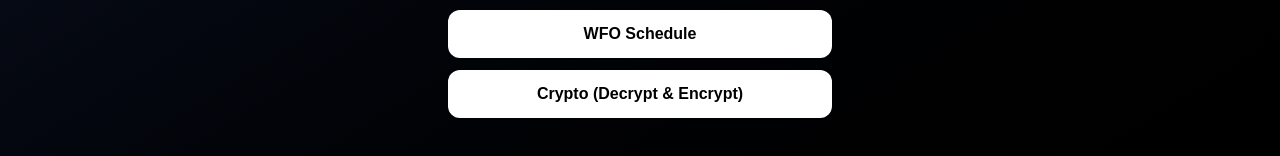
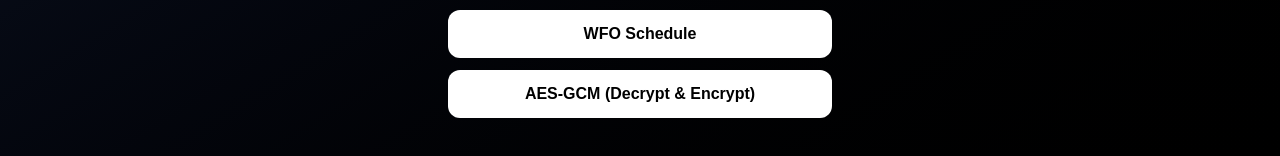
Before and after one commit to ilhammariq/bafweb-links, a Next.js app: page / in a window 1280 px wide. Shown: the part 480-636 px from the top of the page. Built offline with nearby package versions, Linux system fonts and the light colour scheme.

Commit message:
modify title and link crypto web

```diff
--- a/src/pages/index.js
+++ b/src/pages/index.js
@@ -3,7 +3,7 @@ import Image from "next/image";
 export default function Home() {
   const links = [
     { name: "WFO Schedule", url: "https://wfo-days.vercel.app/" },
-    { name: "Crypto (Decrypt & Encrypt)", url: "https://cryptx-tan.vercel.app/" }
+    { name: "AES-GCM (Decrypt & Encrypt)", url: "https://cryptx-web.vercel.app/" }
   ];
 
   return (
```
